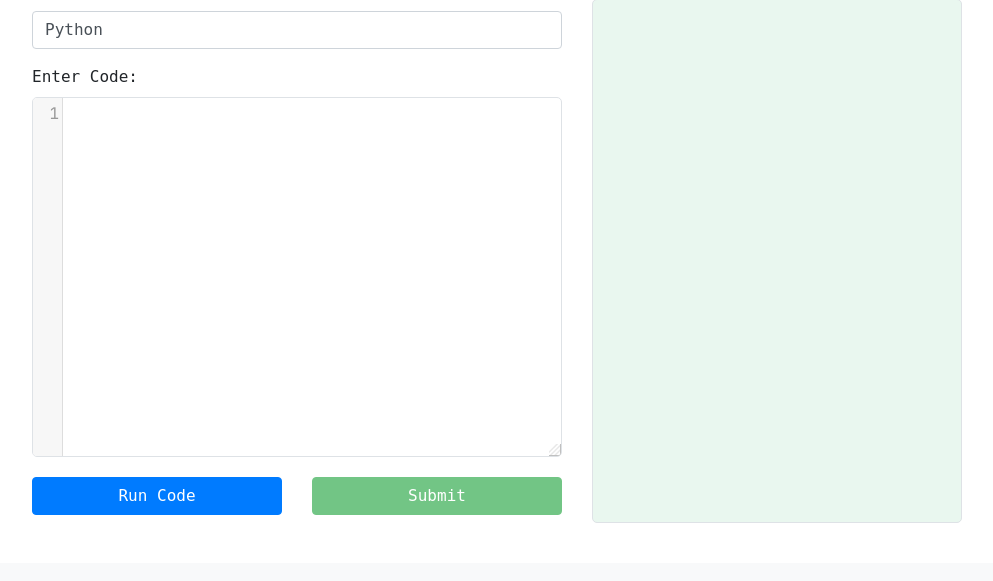
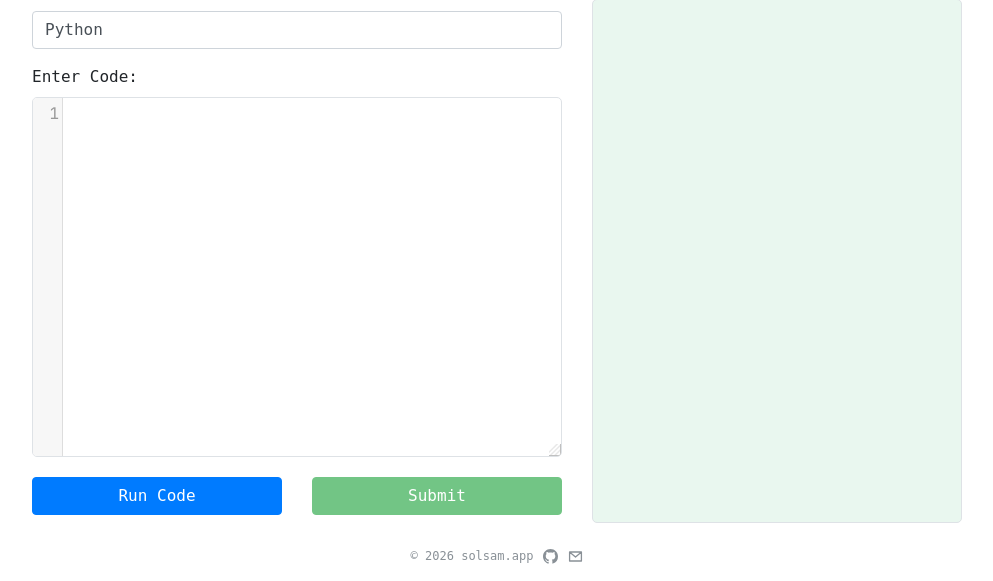
Before and after one commit to csolutn/codelog-dist, a Flask app: page / in a window 1280 px wide. Shown: the part 310-891 px from the top of the page, without its empty margins (143-1136 px from the left). Before the commit the page ends 833 px from the top, so only its background shows below. Run offline with Flask 3, Linux system fonts and the light colour scheme; some libraries are stand-ins or nearby versions; some web fonts are replaced.

Commit message:
Footer: © 2026 solsam.app with GitHub and e-mail links, as in yhat
Co-Authored-By: Claude Opus 5.5 <noreply@anthropic.com>

```diff
--- a/app/templates/base.html
+++ b/app/templates/base.html
@@ -112,9 +112,13 @@
             color: darkgray;
         }
     .footer {
-        height: 5vh; /* Bootstrap 기본 Navbar 높이와 동일 */
-        visibility: hidden; /* Footer를 보이지 않게 설정 */
+        min-height: 5vh; /* Bootstrap 기본 Navbar 높이와 동일 */
+        padding: 24px 0 16px;
     }
+    /* 저작권과 연락처 (yhat과 같은 모양) */
+    .credits { display: flex; justify-content: center; align-items: center; gap: 10px; margin: 0; font-size: 12px; color: #6c757d; white-space: nowrap; }
+    .credits a { display: inline-flex; color: inherit; opacity: .8; text-decoration: none; }
+    .credits a:hover { opacity: 1; color: #212529; }
     /* 모든 스크롤바에 공통 적용 */
 /* 기본적으로 스크롤바를 숨김 */
 * {
@@ -230,7 +234,15 @@ body:hover *::-webkit-scrollbar {
     </div>
     <footer class="footer">
         <div class="container">
-            <!-- This footer is invisible and only serves as a spacer -->
+            <p class="credits">
+                <a href="https://solsam.app" target="_blank" rel="noopener">© 2026 solsam.app</a>
+                <a href="https://github.com/csolutn" target="_blank" rel="noopener" title="GitHub" aria-label="GitHub">
+                    <svg viewBox="0 0 16 16" width="15" height="15" aria-hidden="true"><path fill="currentColor" d="M8 0C3.58 0 0 3.58 0 8c0 3.54 2.29 6.53 5.47 7.59.4.07.55-.17.55-.38 0-.19-.01-.82-.01-1.49-2.01.37-2.53-.49-2.69-.94-.09-.23-.48-.94-.82-1.13-.28-.15-.68-.52-.01-.53.63-.01 1.08.58 1.23.82.72 1.21 1.87.87 2.33.66.07-.52.28-.87.51-1.07-1.78-.2-3.64-.89-3.64-3.95 0-.87.31-1.59.82-2.15-.08-.2-.36-1.02.08-2.12 0 0 .67-.21 2.2.82.64-.18 1.32-.27 2-.27.68 0 1.36.09 2 .27 1.53-1.04 2.2-.82 2.2-.82.44 1.1.16 1.92.08 2.12.51.56.82 1.27.82 2.15 0 3.07-1.87 3.75-3.65 3.95.29.25.54.73.54 1.48 0 1.07-.01 1.93-.01 2.2 0 .21.15.46.55.38A8.013 8.013 0 0016 8c0-4.42-3.58-8-8-8z"/></svg>
+                </a>
+                <a href="&#109;&#97;&#105;&#108;&#116;&#111;&#58;&#115;&#111;&#108;&#117;&#116;&#105;&#111;&#110;&#64;&#115;&#101;&#110;&#101;&#100;&#117;&#46;&#107;&#114;" title="E-mail" aria-label="E-mail">
+                    <svg viewBox="0 0 16 16" width="15" height="15" aria-hidden="true"><path fill="none" stroke="currentColor" stroke-width="1.4" stroke-linejoin="round" d="M1.7 3.2h12.6v9.6H1.7zM1.9 3.5 8 8.6l6.1-5.1"/></svg>
+                </a>
+            </p>
         </div>
     </footer>
     <script>
```
